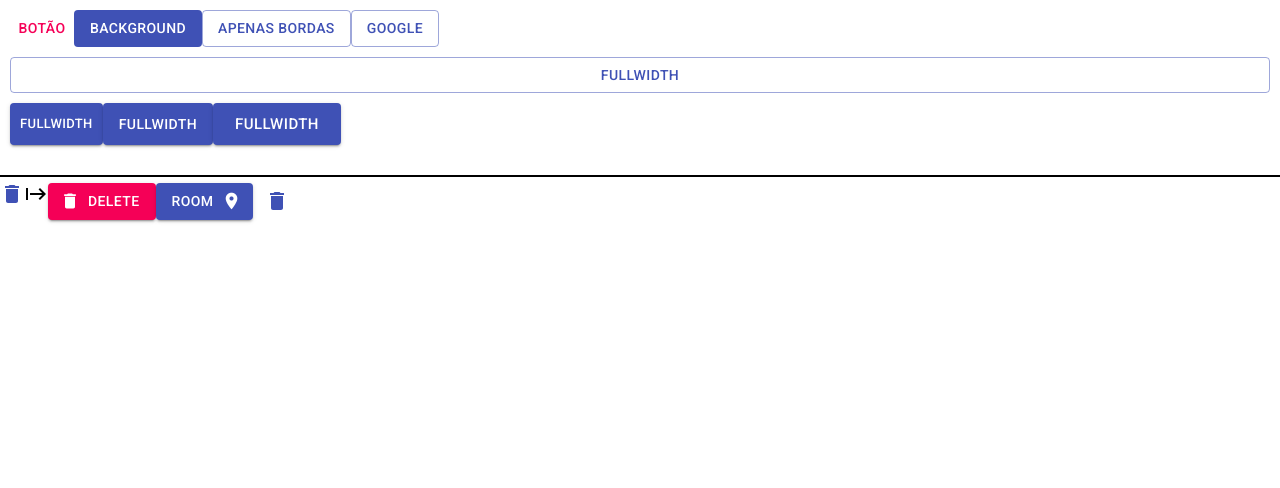
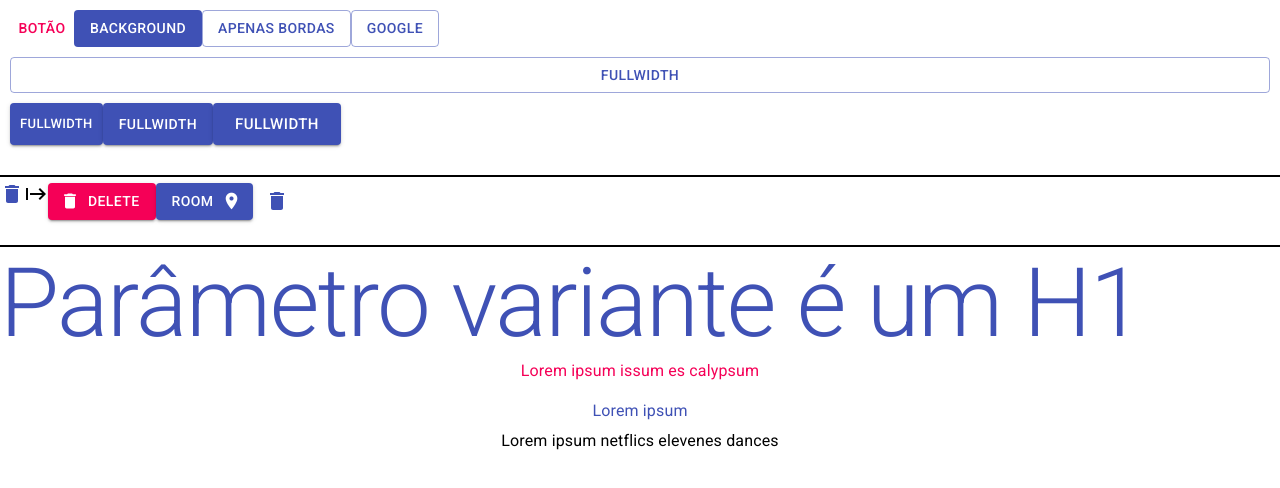
Before and after one commit to LuisLimaIt/mini-curso-material-ui-reactjs, a React (Create React App) app: page / in a window 1280 px wide. Shown: the top 488 px of the page. Built offline with nearby package versions, Linux system fonts and the light colour scheme.

Commit message:
Typography

```diff
--- a/src/App.jsx
+++ b/src/App.jsx
@@ -1,6 +1,7 @@
 import React from "react";
 import Buttons from './material/Buttons'
 import Icons from "./material/Icons";
+import TypographyExample from "./material/TypographyExample";
 
 function App() {
   return (
@@ -11,6 +12,9 @@ function App() {
     <div style={{borderTop: "2px solid #000", marginTop: "20px"}}>
       <Icons />
     </div>
+    <div style={{borderTop: "2px solid #000", marginTop: "20px"}}>
+      <TypographyExample />
+    </div>
     </>
   );
 }
--- /dev/null
+++ b/src/material/TypographyExample.jsx
@@ -0,0 +1,22 @@
+import React from "react"
+import Typography from '@material-ui/core/Typography'
+
+
+const TypographyExample = (props) => (
+    <>
+        <Typography variant="h1" color="primary">
+            Parâmetro variante é um H1
+        </Typography>
+        <Typography variant="body1" color="secondary" align="center" paragraph>
+            Lorem ipsum issum es calypsum
+        </Typography>
+        <Typography variant="body1" color="primary" align="center" gutterBottom>
+            Lorem ipsum
+        </Typography>
+        <Typography variant="body1" color="initial" align="center">
+            Lorem ipsum netflics elevenes dances
+        </Typography>
+    </>
+);
+
+export default TypographyExample;
```
